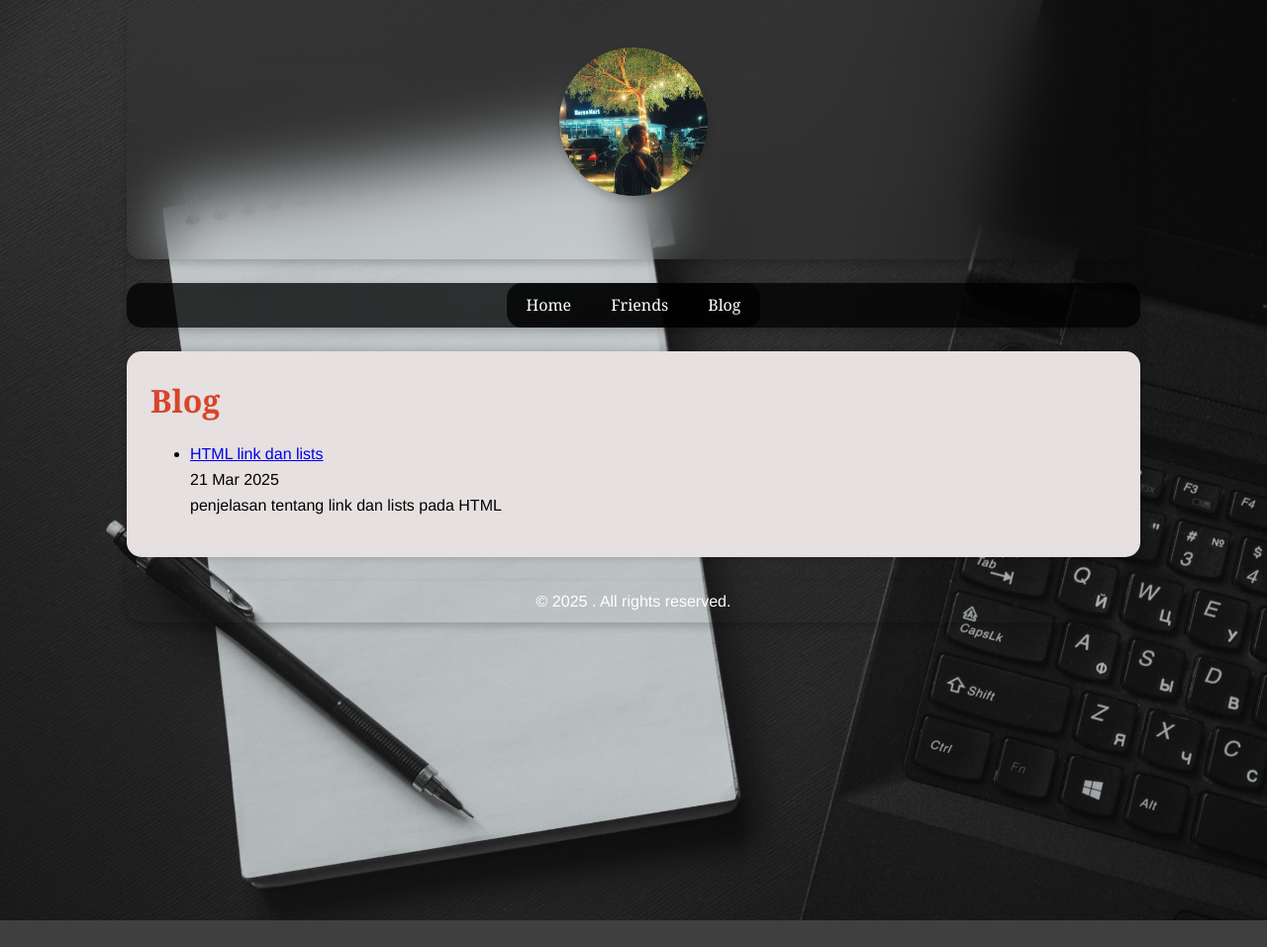
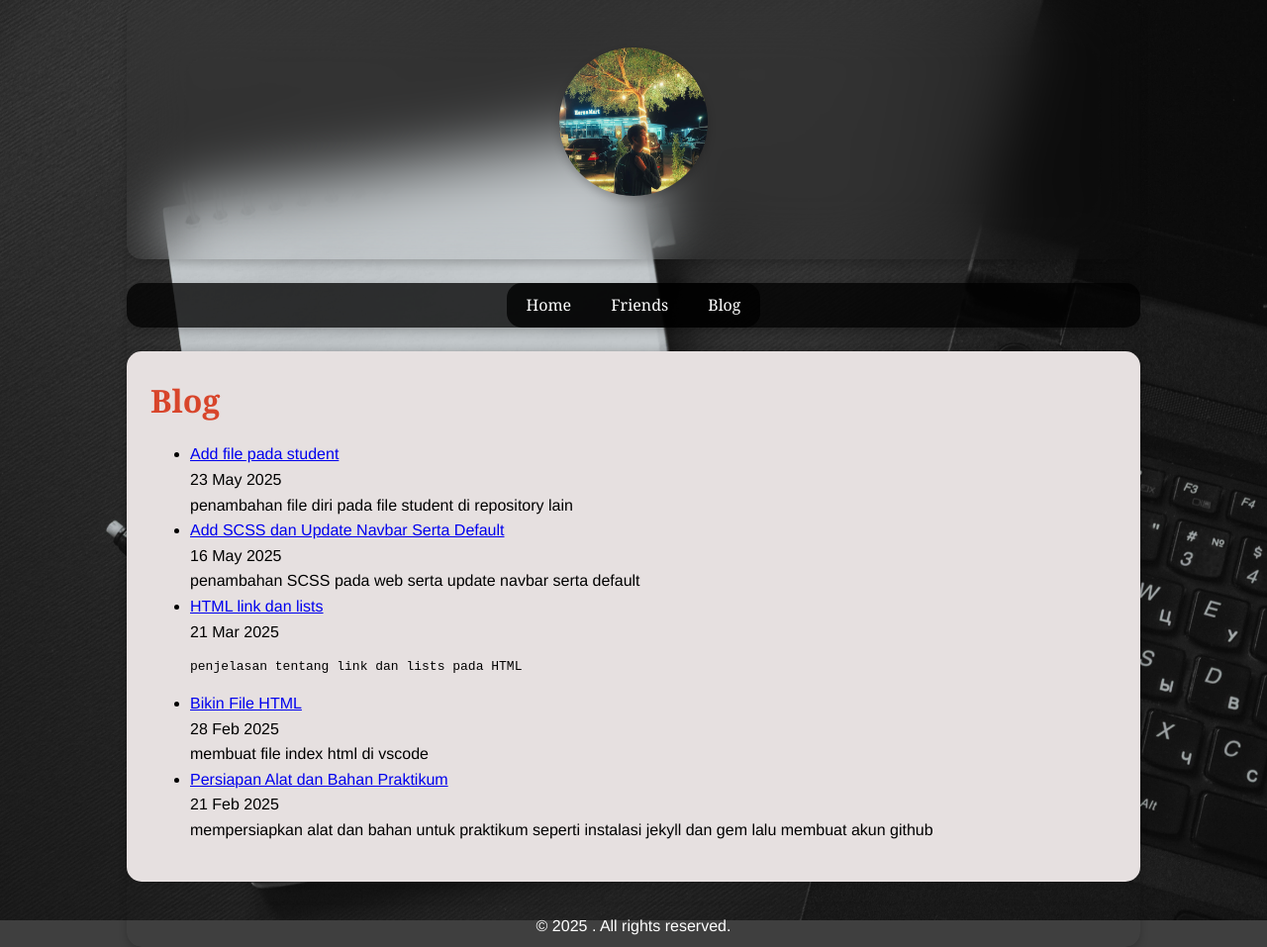
Before and after one commit to Faizul-Abrar/Faizul-Abrar.github.io, a Jekyll site: the page built from blog.html, in a window 1280 px wide. Shown: the whole page at 99% size. Built offline with Jekyll 4.4.1, drawn with Linux system fonts in a browser that asks for light colours.

Commit message:
update blog

```diff
--- /dev/null
+++ b/_posts/2025-2-21-persiapan-alat-praktikum.md
@@ -0,0 +1,7 @@
+---
+layout: post
+title: "Persiapan Alat dan Bahan Praktikum"
+---
+
+mempersiapkan alat dan bahan untuk praktikum seperti instalasi jekyll dan gem lalu
+membuat akun github
--- /dev/null
+++ b/_posts/2025-2-28-create-file-html.md
@@ -0,0 +1,6 @@
+---
+layout: post
+title: "Bikin File HTML"
+---
+
+membuat file index html di vscode
--- /dev/null
+++ b/_posts/2025-5-16-css-dan-update-navbar.md
@@ -0,0 +1,6 @@
+---
+layout: post
+title: "Add SCSS dan Update Navbar Serta Default"
+---
+
+penambahan SCSS pada web serta update navbar serta default
--- /dev/null
+++ b/_posts/2025-5-23-create-file-di-student.md
@@ -0,0 +1,6 @@
+---
+layout: post
+title: "Add file pada student"
+---
+
+penambahan file diri pada file student di repository lain
--- a/_sass/main.scss
+++ b/_sass/main.scss
@@ -75,7 +75,7 @@
       transition: background-color 0.3s;
 
       &.active {
-        background-color: darken($secondary-color, 5%);
+        background-color: $secondary-color;
         font-weight: bold;
       }
 
```
Also changed, not shown: _posts/2025-3-21-html-link-dan-lists.md (+2 -2 lines), assets/images/HTML5.png (added), assets/images/kratos.jpg (deleted).
